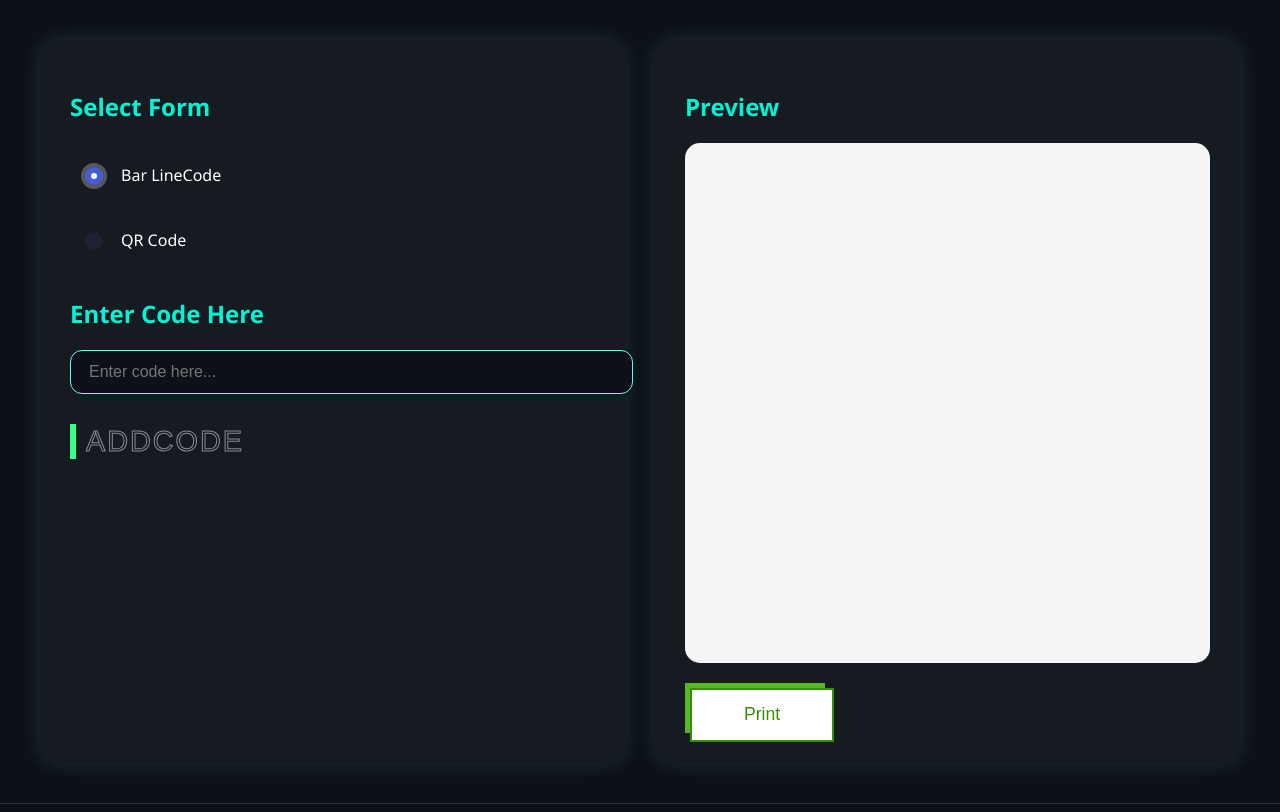
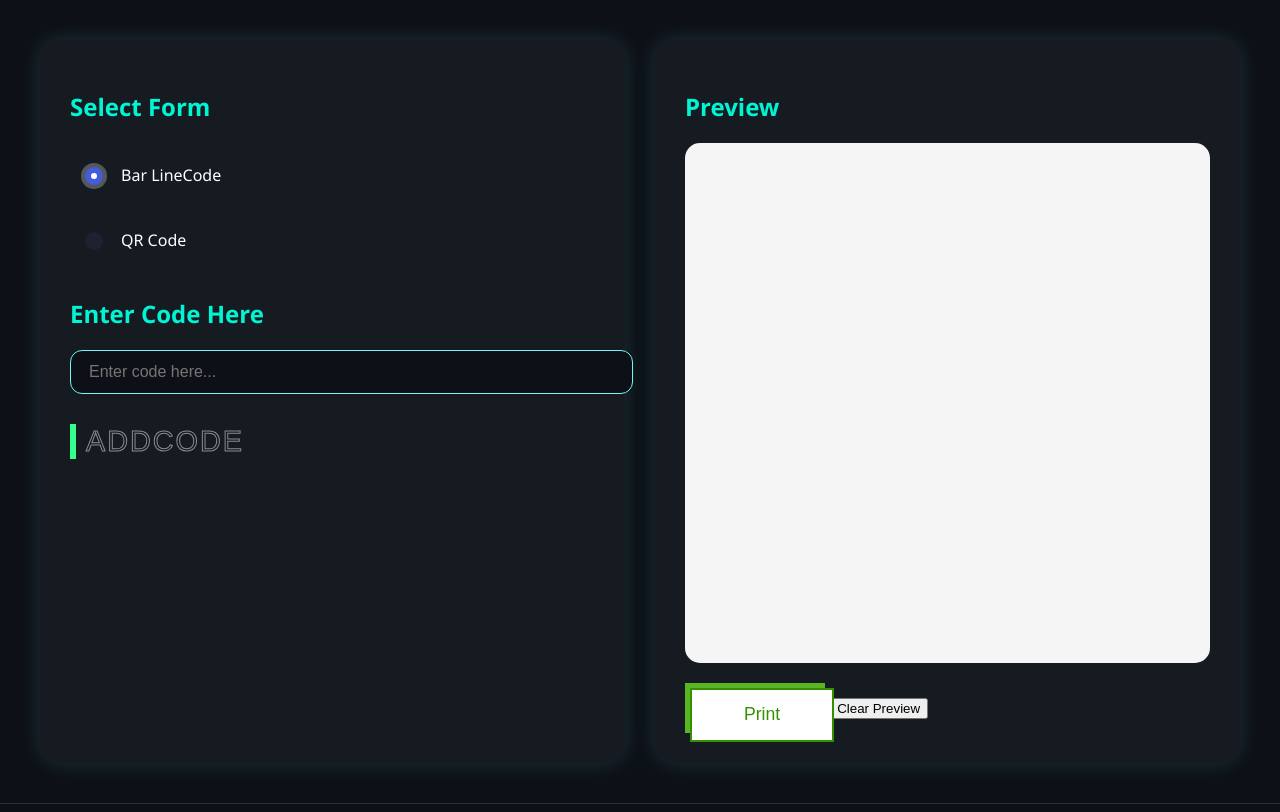
Before and after one commit to HarshNaralkar/CodeGen, a plain HTML site: page index.html in a window 1280 px wide. Shown: the top 812 px of the page. Drawn offline with Linux system fonts and the light colour scheme.

Commit message:
New Update

```diff
--- a/index.html
+++ b/index.html
@@ -38,7 +38,10 @@
     <div class="preview-container">
       <h2>Preview</h2>
       <div class="preview-box" id="previewBox"></div>
+      <div class="button-group">
       <button class="print-btn" onclick="printPreview()">Print</button>
+      <button id="clearPreviewBtn" onclick="clearscreen()" class="action-button">Clear Preview</button>
+    </div>
     </div>
   </div>
 
```
